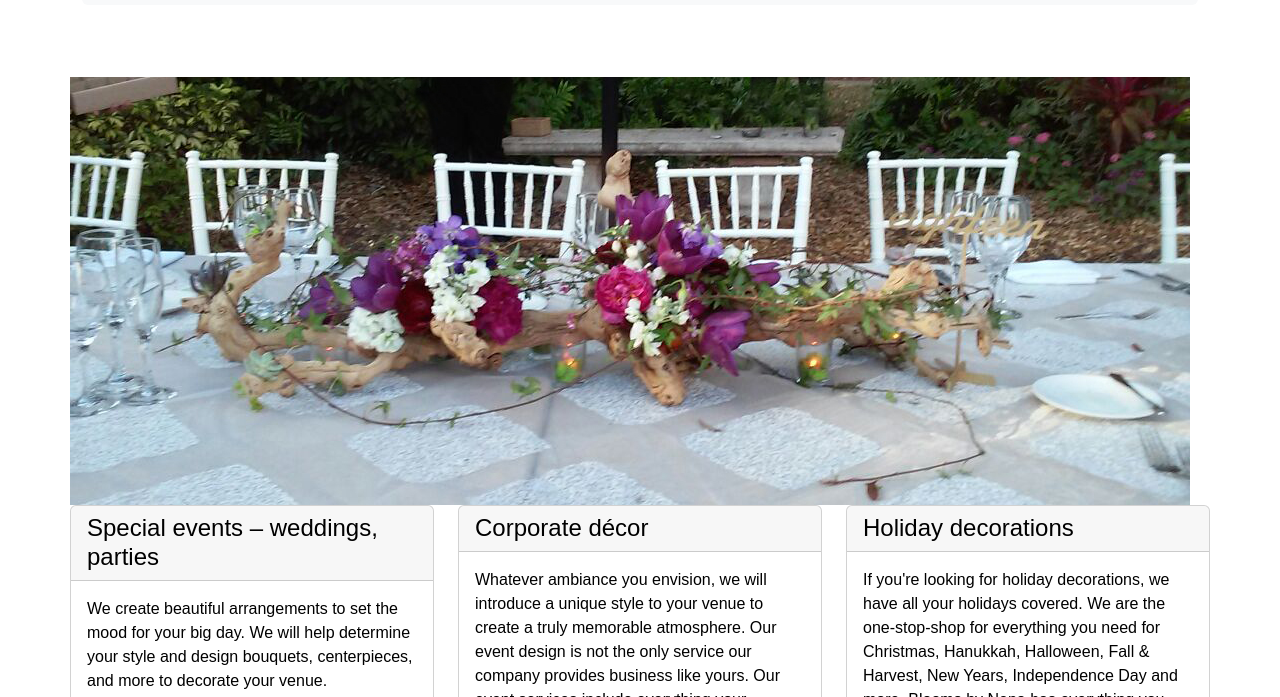
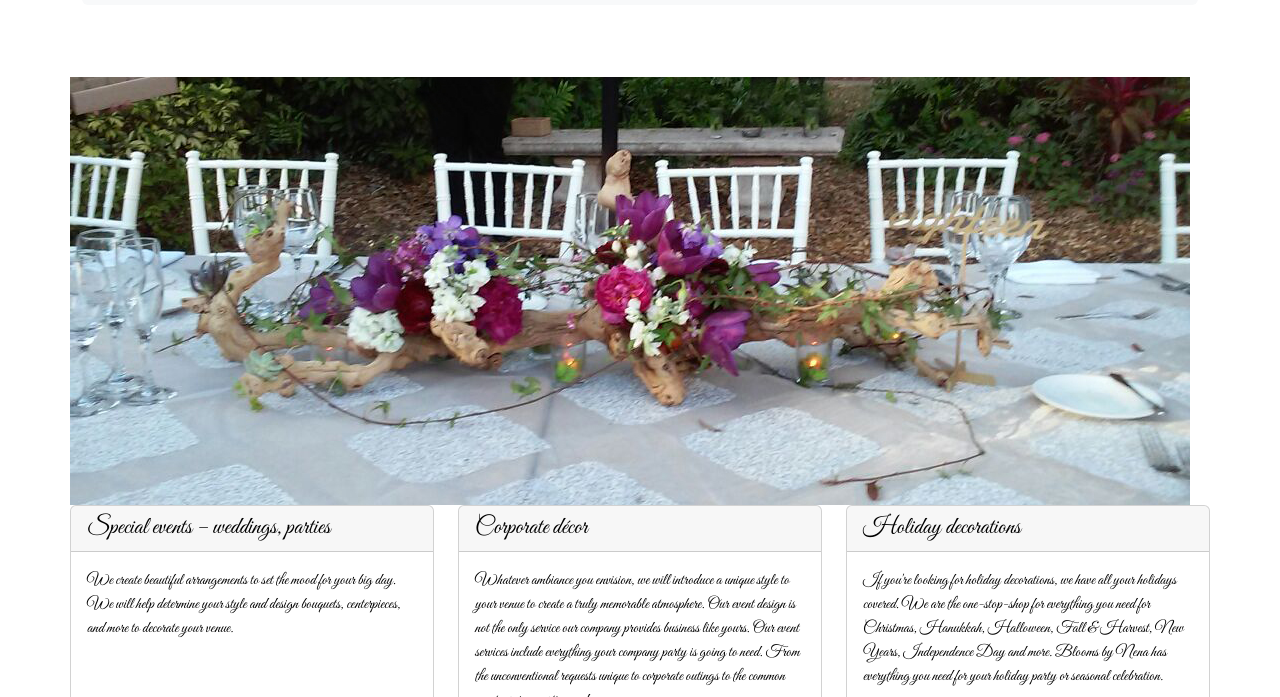
Before and after one commit to rarciniegas/GIT-480-Senior-Project-Arciniegas-A5, a website: page services.html in a window 1280 px wide. Shown: the part 103-800 px from the top of the page. Drawn offline with nearby package versions, Linux system fonts and the light colour scheme.

Commit message:
Fonts added

```diff
--- a/nvfloral_style.css
+++ b/nvfloral_style.css
@@ -8,7 +8,9 @@ body {
 
     background-color: #ffffff;
     margin: 0 auto;
-    font-family: Arial, Helvetica, sans-serif;
+    font-family: 'Great Vibes', cursive;
+
+ /*   font-family: Arial, Helvetica, sans-serif; */
 }
 
 
@@ -22,6 +24,13 @@ header {
 
 h3{
     font-size: small;
+}
+
+h4{
+    font-family: 'Great Vibes', cursive;
+}
+p{
+    font-family: 'Great Vibes', cursive;
 }
 
 .spanish-flag {
--- a/services.html
+++ b/services.html
@@ -6,6 +6,7 @@
     <title>NV Floral</title>
     <link href="https://cdn.jsdelivr.net/npm/bootstrap@5.2.1/dist/css/bootstrap.min.css" rel="stylesheet" integrity="sha384-iYQeCzEYFbKjA/T2uDLTpkwGzCiq6soy8tYaI1GyVh/UjpbCx/TYkiZhlZB6+fzT" crossorigin="anonymous">
     <link rel="stylesheet" href="https://cdn.jsdelivr.net/npm/bootstrap-icons@1.11.3/font/bootstrap-icons.min.css">
+    <link rel="stylesheet" href="https://fonts.googleapis.com/css2?family=Great+Vibes&display=swap">
     <link href="nvfloral_style.css" rel="stylesheet">
   </head>
   <body>
```
